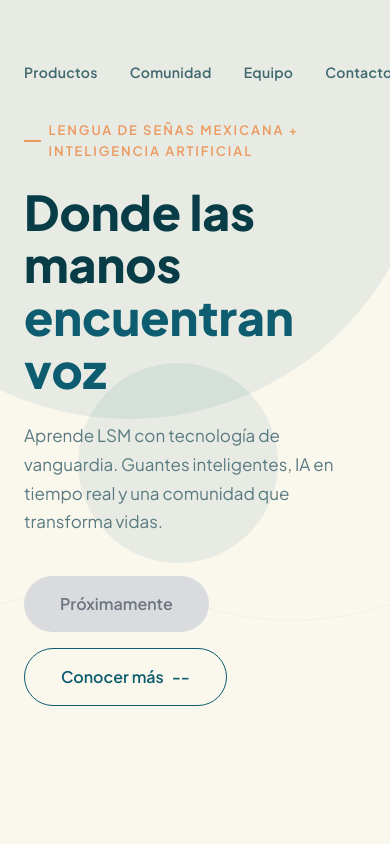
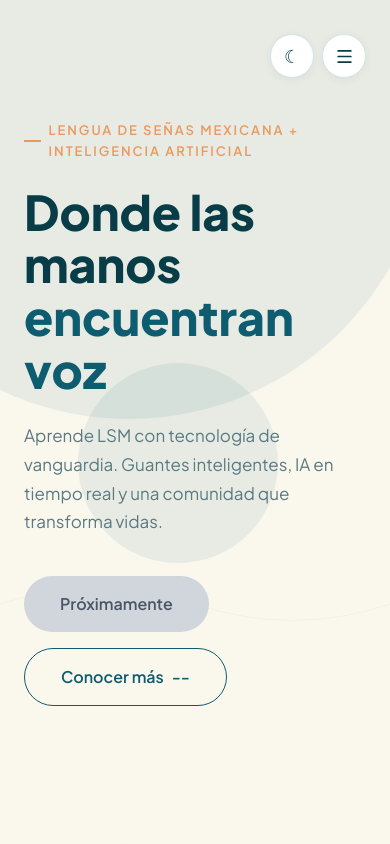
Before and after one commit to rodrmilano00/senas-a-voces-landing, a React (Vite) app: page / in a window 390 px wide. Shown: the top 844 px of the page. Built offline with nearby package versions, Linux system fonts and the light colour scheme.

Commit message:
favicon and dark mode changes

```diff
--- a/src/components/Button.jsx
+++ b/src/components/Button.jsx
@@ -5,9 +5,9 @@ const VARIANTS = {
   primary:
     'bg-accent text-white shadow-[0_4px_24px_rgba(236,153,96,0.35)] hover:scale-[1.04] hover:shadow-[0_8px_32px_rgba(236,153,96,0.45)]',
   secondary:
-    'border-[1.5px] border-primary bg-transparent text-primary hover:bg-primary hover:text-white',
+    'border-[1.5px] border-primary bg-transparent text-primary hover:bg-primary hover:text-white dark:border-primary-bright/80 dark:bg-white/[0.03] dark:text-[#d8f7ff] dark:hover:bg-primary-bright dark:hover:text-[#062b33]',
   muted:
-    'bg-gray-300 text-gray-600 shadow-none hover:scale-100 hover:shadow-none disabled:cursor-not-allowed disabled:opacity-80 dark:bg-gray-700 dark:text-gray-300',
+    'bg-gray-300 text-gray-600 shadow-none hover:scale-100 hover:shadow-none disabled:cursor-not-allowed disabled:opacity-100 dark:border dark:border-accent/35 dark:bg-accent/18 dark:text-[#ffd9c2]',
 }
 
 export default function Button({
--- a/src/components/Contact.jsx
+++ b/src/components/Contact.jsx
@@ -101,12 +101,12 @@ export default function Contact() {
             const Icon = CONTACT_ICONS[i] || Mail
 
             return (
-              <div key={d.text} className="mb-4 flex items-center gap-3">
-                <div className="grid h-10 w-10 place-items-center rounded-xl bg-primary/10 text-base text-primary">
-                  <Icon size={18} strokeWidth={2.2} aria-hidden="true" />
-                </div>
-                <div className="text-[15px] text-fg">{d.text}</div>
+            <div key={d.text} className="mb-4 flex items-center gap-3">
+              <div className="grid h-10 w-10 place-items-center rounded-xl bg-primary/10 text-base text-primary">
+                <Icon size={18} strokeWidth={2.2} aria-hidden="true" />
               </div>
+              <div className="text-[15px] text-fg">{d.text}</div>
+            </div>
             )
           })}
         </div>
@@ -127,7 +127,7 @@ export default function Contact() {
               className={FIELD_CLASS}
               type="text"
               name="name"
-              placeholder="Tu nombre"
+              placeholder="Nombre"
               autoComplete="name"
               required
             />
@@ -140,7 +140,7 @@ export default function Contact() {
               className={FIELD_CLASS}
               type="email"
               name="email"
-              placeholder="tu@email.com"
+              placeholder="ejemplo@email.com"
               autoComplete="email"
               required
             />
--- a/src/components/Nav.jsx
+++ b/src/components/Nav.jsx
@@ -1,8 +1,10 @@
 import { useEffect, useState } from 'react'
+import { Menu, X } from 'lucide-react'
 import { LOGO_SRC, NAV_LINKS } from '../lib/content'
 
 export default function Nav({ dark, setDark }) {
   const [scrolled, setScrolled] = useState(false)
+  const [mobileOpen, setMobileOpen] = useState(false)
 
   useEffect(() => {
     const onScroll = () => setScrolled(window.scrollY > Math.min(360, window.innerHeight * 0.42))
@@ -19,7 +21,7 @@ export default function Nav({ dark, setDark }) {
     <nav
       className={`fixed inset-x-0 top-0 z-[100] transition-[background,box-shadow,padding] duration-400 ${
         scrolled
-          ? 'bg-[color-mix(in_oklch,var(--bg)_85%,transparent)] py-3 shadow-[var(--shadow-sm)] backdrop-blur-[16px] dark:bg-[rgba(8,61,72,0.92)]'
+          ? 'bg-[color-mix(in_oklch,var(--bg)_85%,transparent)] py-3 shadow-[var(--shadow-sm)] backdrop-blur-[16px] dark:border-b dark:border-white/10 dark:bg-[linear-gradient(90deg,rgba(9,36,43,0.98),rgba(18,56,62,0.94))] dark:shadow-[0_14px_36px_rgba(0,0,0,0.22)]'
           : 'bg-transparent py-5'
       }`}
     >
@@ -36,27 +38,56 @@ export default function Nav({ dark, setDark }) {
           <img
             src={LOGO_SRC}
             alt="Señas a Voces Academy"
-            className="-my-7 h-40 w-auto [filter:contrast(1.08)_saturate(1.05)_drop-shadow(0_8px_22px_rgba(8,61,72,0.12))] dark:[filter:brightness(0)_invert(1)_drop-shadow(0_8px_22px_rgba(0,0,0,0.25))] sm:h-44"
+            className="-my-5 h-28 w-auto [filter:contrast(1.08)_saturate(1.05)_drop-shadow(0_8px_22px_rgba(8,61,72,0.12))] dark:[filter:brightness(0)_invert(1)_drop-shadow(0_8px_22px_rgba(0,0,0,0.25))] sm:-my-7 sm:h-44"
           />
         </a>
-        <div className="flex items-center gap-8">
+        <div className="hidden items-center gap-8 md:flex">
           {NAV_LINKS.map((link) => (
             <a
               key={link.href}
               href={link.href}
-              className="text-sm font-semibold tracking-[0.02em] text-fg opacity-75 transition-opacity hover:opacity-100"
+              className="text-sm font-semibold tracking-[0.02em] text-fg opacity-75 transition-opacity hover:opacity-100 dark:opacity-85"
             >
               {link.label}
             </a>
           ))}
+        </div>
+        <div className="flex items-center gap-2 sm:gap-3">
           <button
             type="button"
             onClick={() => setDark((d) => !d)}
             aria-label="Cambiar tema"
-            className="grid h-11 w-11 place-items-center rounded-full border-[1.5px] border-border bg-surface text-lg text-fg transition-all hover:border-primary hover:shadow-[var(--shadow-sm)] dark:border-white/15 dark:bg-white/10"
+            className="grid h-11 w-11 shrink-0 place-items-center rounded-full border-[1.5px] border-border bg-surface text-lg text-fg shadow-[var(--shadow-sm)] transition-all hover:border-primary dark:border-white/20 dark:bg-white/12 dark:text-white"
           >
             {dark ? '☀' : '☾'}
           </button>
+          <button
+            type="button"
+            onClick={() => setMobileOpen((open) => !open)}
+            aria-label="Abrir navegación"
+            aria-expanded={mobileOpen}
+            className="grid h-11 w-11 shrink-0 place-items-center rounded-full border-[1.5px] border-border bg-surface text-fg shadow-[var(--shadow-sm)] transition-all hover:border-primary dark:border-white/20 dark:bg-white/12 dark:text-white md:hidden"
+          >
+            {mobileOpen ? <X size={19} strokeWidth={2.2} /> : <Menu size={19} strokeWidth={2.2} />}
+          </button>
+        </div>
+      </div>
+      <div
+        className={`container-page overflow-hidden transition-[max-height,opacity,transform] duration-300 md:hidden ${
+          mobileOpen ? 'max-h-64 translate-y-0 opacity-100' : 'max-h-0 -translate-y-2 opacity-0'
+        }`}
+      >
+        <div className="mt-3 grid gap-2 rounded-2xl border border-[var(--card-border)] bg-[color-mix(in_oklch,var(--surface)_88%,transparent)] p-2 shadow-[var(--shadow-sm)] backdrop-blur-[14px] dark:border-white/10 dark:bg-[rgba(9,36,43,0.94)]">
+          {NAV_LINKS.map((link) => (
+            <a
+              key={link.href}
+              href={link.href}
+              onClick={() => setMobileOpen(false)}
+              className="rounded-xl px-4 py-3 text-sm font-semibold text-fg transition-colors hover:bg-primary/10 dark:text-white/90 dark:hover:bg-white/10"
+            >
+              {link.label}
+            </a>
+          ))}
         </div>
       </div>
     </nav>
```
